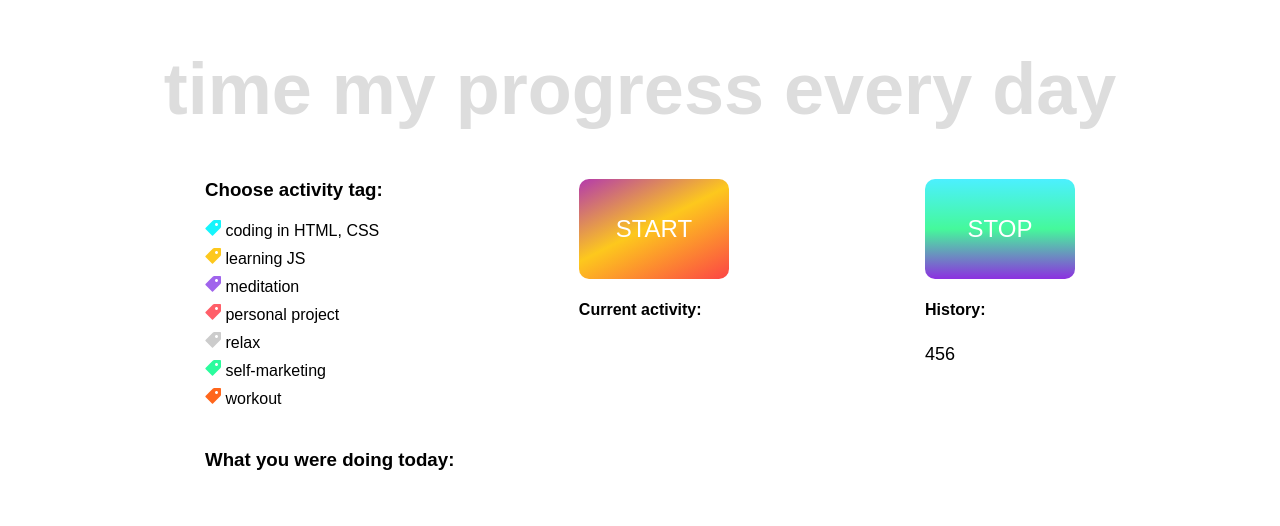
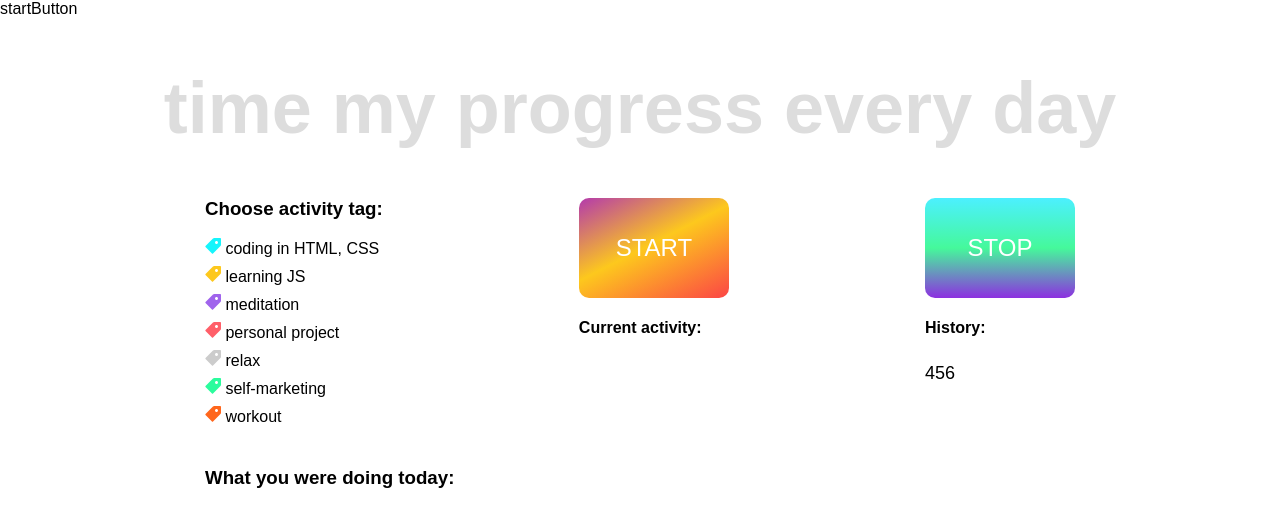
Before and after one commit to nadyawyn/daytimer, a website: page src/index.html in a window 1280 px wide. Drawn offline with nearby package versions, Linux system fonts and the light colour scheme; files that its build step writes are made by us from their sources.

Commit message:
Added sign

```diff
--- a/src/index.html
+++ b/src/index.html
@@ -11,7 +11,7 @@
 
 <body>
 	<header class="header">
-
+		startButton
 		<h1 class="header__title">time my progress every day</h1>
 	</header>
 	<main>
```
Also changed, not shown: dist/index.html.
